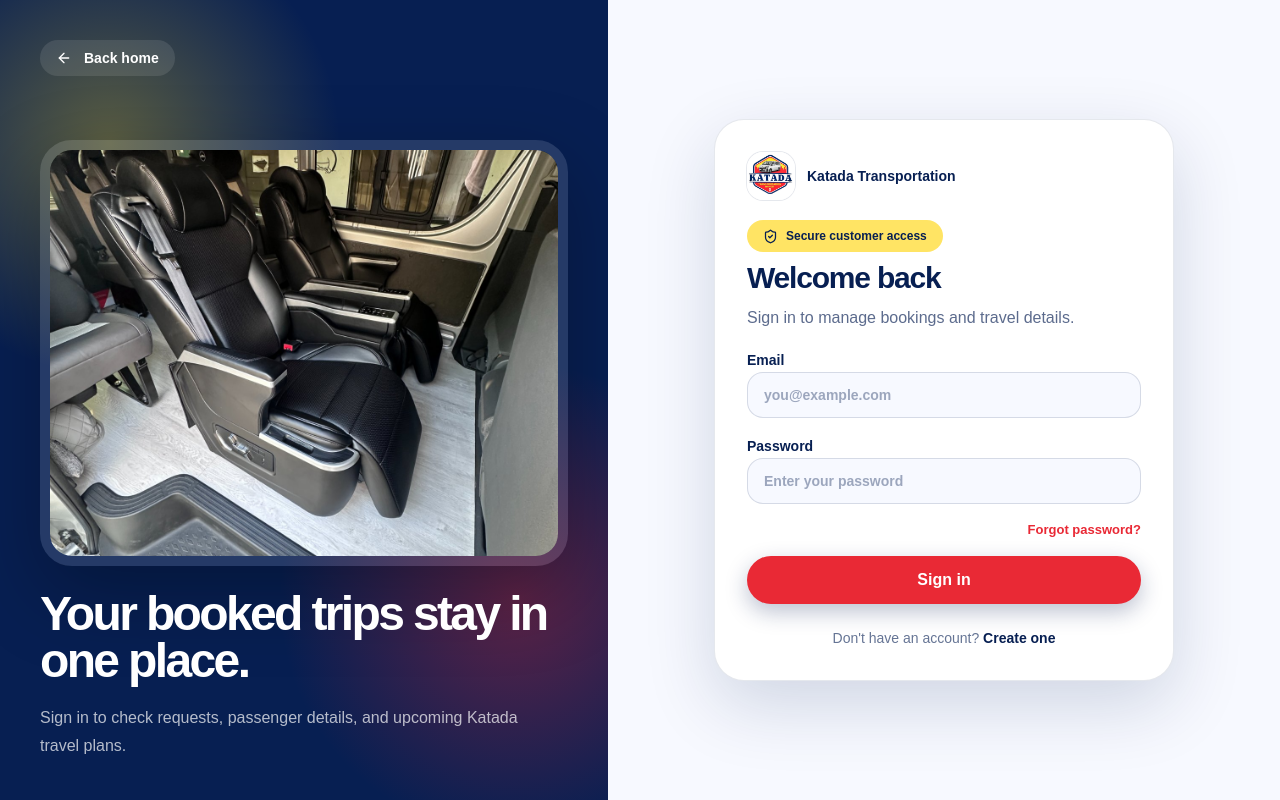
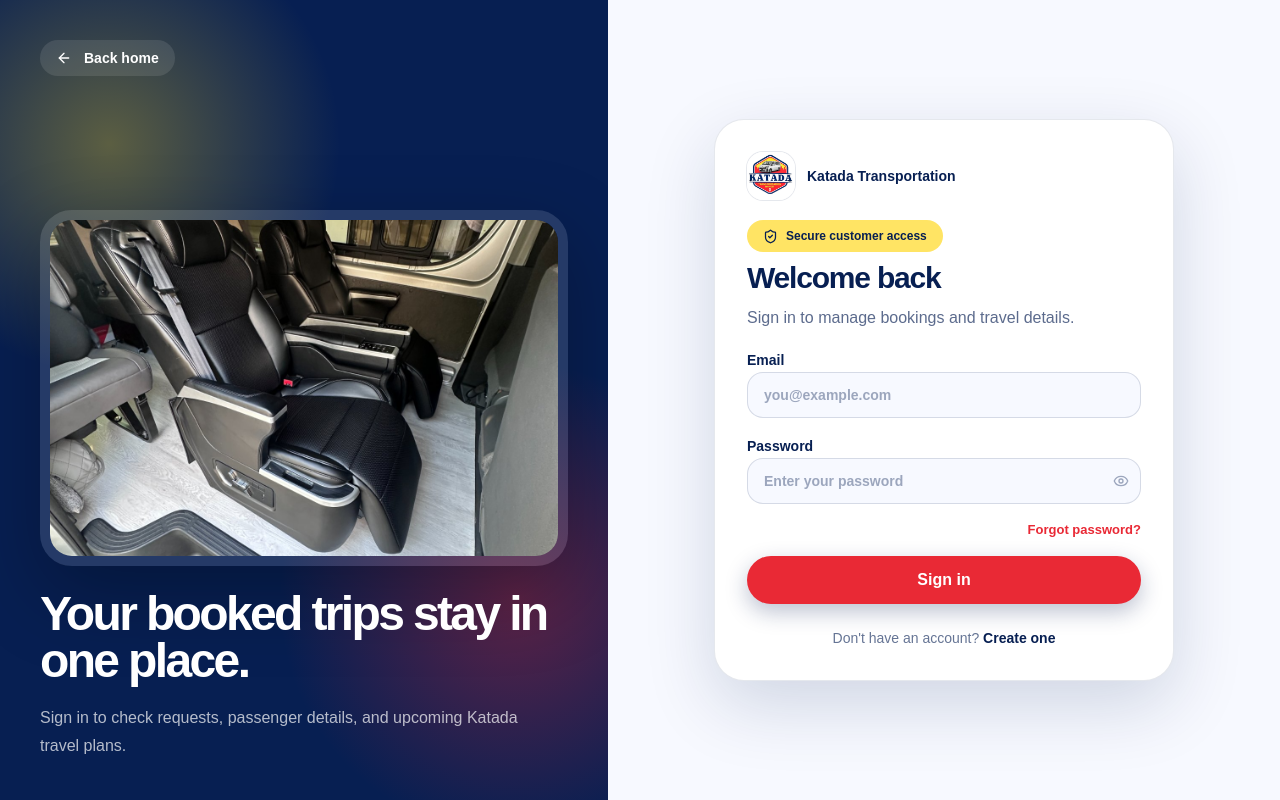
Before and after one commit to CharlesTogle/KatadaVanRentals, a React (Vite) app: page /login in a window 1280 px wide. Built offline with nearby package versions, Linux system fonts and the light colour scheme; no server answers.

Commit message:
feat: add live validation and improved UX to auth pages

```diff
--- a/src/pages/Login.tsx
+++ b/src/pages/Login.tsx
@@ -1,12 +1,19 @@
 import { useState } from 'react'
+import { useNavigate, useSearchParams } from 'react-router-dom'
 import { supabase } from '@/lib/supabase'
+import { friendlyError } from '@/lib/errors'
 import { Button } from '@/components/ui/button'
 import { Card, CardContent, CardDescription, CardHeader, CardTitle } from '@/components/ui/card'
-import { ArrowLeft, ShieldCheck } from 'lucide-react'
+import { cn } from '@/lib/utils'
+import { isValidEmail, isValidPassword } from '@/lib/validation'
+import { ArrowLeft, Eye, EyeOff, ShieldCheck } from 'lucide-react'
 
 export default function Login() {
+  const navigate = useNavigate()
+  const [searchParams] = useSearchParams()
   const [email, setEmail] = useState('')
   const [password, setPassword] = useState('')
+  const [showPassword, setShowPassword] = useState(false)
   const [error, setError] = useState('')
   const [loading, setLoading] = useState(false)
 
@@ -15,14 +22,26 @@ export default function Login() {
     setError('')
     setLoading(true)
 
-    const { error } = await supabase.auth.signInWithPassword({ email, password })
-    if (error) setError(error.message)
+    const { error, data } = await supabase.auth.signInWithPassword({ email, password })
+    if (error) {
+      setError(friendlyError(error))
       setLoading(false)
+    } else {
+      supabase
+        .from('profiles')
+        .select('role')
+        .eq('id', data.user.id)
+        .single()
+        .then(({ data: profile }) => {
+          const isAdmin = profile?.role === 'admin' || profile?.role === 'manager' || profile?.role === 'staff'
+          navigate(searchParams.get('redirect') || (isAdmin ? '/admin' : '/dashboard'), { replace: true })
+        })
+    }
   }
 
   return (
     <div
-      className="grid h-[100dvh] max-h-[100dvh] overflow-hidden bg-[#f7f9ff] text-[#071f52] lg:grid-cols-[0.95fr_1.05fr]"
+      className="grid h-[100dvh] bg-[#f7f9ff] text-[#071f52] lg:grid-cols-[0.95fr_1.05fr]"
       style={{
         fontFamily: "'Plus Jakarta Sans', sans-serif",
       }}
@@ -36,7 +55,7 @@ export default function Login() {
 
         <div className="relative z-10">
           <div className="mb-6 overflow-hidden rounded-[32px] border-[10px] border-white/12 shadow-[0_28px_80px_rgba(0,0,0,0.28)]">
-            <img src="/vehicle-sample.jpg" alt="Katada van interior with reclining seats" className="aspect-[5/4] w-full object-cover" />
+            <img src="/vehicle-sample.jpg" alt="Katada van interior with reclining seats" className="max-h-[42vh] w-full object-cover" />
           </div>
           <h1 className="max-w-[620px] text-4xl font-black leading-[0.98] tracking-[-0.055em] xl:text-5xl">
             Your booked trips stay in one place.
@@ -85,7 +104,12 @@ export default function Login() {
                 value={email}
                 onChange={(e) => setEmail(e.target.value)}
                 placeholder="you@example.com"
-                className="block w-full rounded-2xl border border-[#071f52]/14 bg-[#f7f9ff] px-4 py-3 text-sm font-semibold text-[#071f52] placeholder:text-[#071f52]/38 transition-colors focus:border-[#071f52] focus:bg-white focus:outline-none focus:ring-2 focus:ring-[#ffd923]/60"
+                className={cn(
+                  'block w-full rounded-2xl border border-[#071f52]/14 bg-[#f7f9ff] px-4 py-3 text-sm font-semibold text-[#071f52] placeholder:text-[#071f52]/38 transition-colors focus:bg-white focus:outline-none focus:ring-2 focus:border-[#071f52] focus:ring-[#ffd923]/60',
+                  email && (isValidEmail(email)
+                    ? 'border-[#16a34a] focus:border-[#16a34a] focus:ring-[#16a34a]/30'
+                    : 'border-[#e92935] focus:border-[#e92935] focus:ring-[#e92935]/30'),
+                )}
               />
             </div>
 
@@ -93,15 +117,30 @@ export default function Login() {
               <label htmlFor="password" className="text-sm font-bold text-[#071f52]">
                 Password
               </label>
+              <div className="relative">
                 <input
                   id="password"
-                type="password"
+                  type={showPassword ? 'text' : 'password'}
                   required
                   value={password}
                   onChange={(e) => setPassword(e.target.value)}
                   placeholder="Enter your password"
-                className="block w-full rounded-2xl border border-[#071f52]/14 bg-[#f7f9ff] px-4 py-3 text-sm font-semibold text-[#071f52] placeholder:text-[#071f52]/38 transition-colors focus:border-[#071f52] focus:bg-white focus:outline-none focus:ring-2 focus:ring-[#ffd923]/60"
+                  className={cn(
+                    'block w-full rounded-2xl border border-[#071f52]/14 bg-[#f7f9ff] px-4 py-3 pr-10 text-sm font-semibold text-[#071f52] placeholder:text-[#071f52]/38 transition-colors focus:bg-white focus:outline-none focus:ring-2 focus:border-[#071f52] focus:ring-[#ffd923]/60',
+                    password && (isValidPassword(password)
+                      ? 'border-[#16a34a] focus:border-[#16a34a] focus:ring-[#16a34a]/30'
+                      : 'border-[#e92935] focus:border-[#e92935] focus:ring-[#e92935]/30'),
+                  )}
                 />
+                <button
+                  type="button"
+                  onClick={() => setShowPassword(!showPassword)}
+                  className="absolute right-3 top-1/2 -translate-y-1/2 text-[#071f52]/38 hover:text-[#071f52]"
+                  aria-label={showPassword ? 'Hide password' : 'Show password'}
+                >
+                  {showPassword ? <EyeOff size={16} /> : <Eye size={16} />}
+                </button>
+              </div>
             </div>
 
             <div className="flex justify-end">
--- a/src/pages/Register.tsx
+++ b/src/pages/Register.tsx
@@ -1,12 +1,17 @@
 import { useState } from 'react'
 import { supabase } from '@/lib/supabase'
+import { friendlyError } from '@/lib/errors'
 import { Button } from '@/components/ui/button'
 import { Card, CardContent, CardDescription, CardHeader, CardTitle } from '@/components/ui/card'
-import { ArrowLeft, CalendarCheck } from 'lucide-react'
+import { ArrowLeft, CalendarCheck, Eye, EyeOff } from 'lucide-react'
+import { cn } from '@/lib/utils'
+import { isValidEmail, isValidPassword } from '@/lib/validation'
+import { AUTH_MESSAGES } from '@/constants/auth'
 
 export default function Register() {
   const [email, setEmail] = useState('')
   const [password, setPassword] = useState('')
+  const [showPassword, setShowPassword] = useState(false)
   const [name, setName] = useState('')
   const [error, setError] = useState('')
   const [loading, setLoading] = useState(false)
@@ -23,9 +28,9 @@ export default function Register() {
     })
 
     if (error) {
-      setError(error.message)
+      setError(friendlyError(error))
     } else {
-      setError('Check your email for a confirmation link.')
+      setError(AUTH_MESSAGES.success.confirmation_link_sent)
     }
 
     setLoading(false)
@@ -33,7 +38,7 @@ export default function Register() {
 
   return (
     <div
-      className="grid h-[100dvh] max-h-[100dvh] overflow-hidden bg-[#f7f9ff] text-[#071f52] lg:grid-cols-[0.95fr_1.05fr]"
+      className="grid h-[100dvh] bg-[#f7f9ff] text-[#071f52] lg:grid-cols-[0.95fr_1.05fr]"
       style={{
         fontFamily: "'Plus Jakarta Sans', sans-serif",
       }}
@@ -47,7 +52,7 @@ export default function Register() {
 
         <div className="relative z-10">
           <div className="mb-6 overflow-hidden rounded-[32px] border-[10px] border-white/12 shadow-[0_28px_80px_rgba(0,0,0,0.28)]">
-            <img src="/van-1.jpg" alt="Clean Katada van cabin seating" className="aspect-[5/4] w-full object-cover" />
+            <img src="/van-1.jpg" alt="Clean Katada van cabin seating" className="max-h-[42vh] w-full object-cover" />
           </div>
           <h1 className="max-w-[600px] text-4xl font-black leading-[0.98] tracking-[-0.055em] xl:text-5xl">
             Book faster when the road calls.
@@ -83,7 +88,7 @@ export default function Register() {
                 <div className={cn(
                   'rounded-2xl border px-4 py-3 text-sm font-bold',
                   error.includes('confirmation')
-                    ? 'border-[#071f52]/18 bg-[#ffd923]/28 text-[#071f52]'
+                    ? 'border-[#16a34a]/30 bg-[#16a34a]/10 text-[#15803d]'
                     : 'border-[#e92935]/30 bg-[#e92935]/8 text-[#b91c1c]'
                 )}>
                   {error}
@@ -116,7 +121,12 @@ export default function Register() {
                 value={email}
                 onChange={(e) => setEmail(e.target.value)}
                 placeholder="you@example.com"
-                className="block w-full rounded-2xl border border-[#071f52]/14 bg-[#f7f9ff] px-4 py-3 text-sm font-semibold text-[#071f52] placeholder:text-[#071f52]/38 transition-colors focus:border-[#071f52] focus:bg-white focus:outline-none focus:ring-2 focus:ring-[#ffd923]/60"
+                className={cn(
+                  'block w-full rounded-2xl border border-[#071f52]/14 bg-[#f7f9ff] px-4 py-3 text-sm font-semibold text-[#071f52] placeholder:text-[#071f52]/38 transition-colors focus:bg-white focus:outline-none focus:ring-2 focus:border-[#071f52] focus:ring-[#ffd923]/60',
+                  email && (isValidEmail(email)
+                    ? 'border-[#16a34a] focus:border-[#16a34a] focus:ring-[#16a34a]/30'
+                    : 'border-[#e92935] focus:border-[#e92935] focus:ring-[#e92935]/30'),
+                )}
               />
             </div>
 
@@ -124,15 +134,30 @@ export default function Register() {
               <label htmlFor="password" className="text-sm font-bold text-[#071f52]">
                 Password
               </label>
+              <div className="relative">
                 <input
                   id="password"
-                type="password"
+                  type={showPassword ? 'text' : 'password'}
                   required
                   value={password}
                   onChange={(e) => setPassword(e.target.value)}
                   placeholder="At least 6 characters"
-                className="block w-full rounded-2xl border border-[#071f52]/14 bg-[#f7f9ff] px-4 py-3 text-sm font-semibold text-[#071f52] placeholder:text-[#071f52]/38 transition-colors focus:border-[#071f52] focus:bg-white focus:outline-none focus:ring-2 focus:ring-[#ffd923]/60"
+                  className={cn(
+                    'block w-full rounded-2xl border border-[#071f52]/14 bg-[#f7f9ff] px-4 py-3 pr-10 text-sm font-semibold text-[#071f52] placeholder:text-[#071f52]/38 transition-colors focus:bg-white focus:outline-none focus:ring-2 focus:border-[#071f52] focus:ring-[#ffd923]/60',
+                    password && (isValidPassword(password)
+                      ? 'border-[#16a34a] focus:border-[#16a34a] focus:ring-[#16a34a]/30'
+                      : 'border-[#e92935] focus:border-[#e92935] focus:ring-[#e92935]/30'),
+                  )}
                 />
+                <button
+                  type="button"
+                  onClick={() => setShowPassword(!showPassword)}
+                  className="absolute right-3 top-1/2 -translate-y-1/2 text-[#071f52]/38 hover:text-[#071f52]"
+                  aria-label={showPassword ? 'Hide password' : 'Show password'}
+                >
+                  {showPassword ? <EyeOff size={16} /> : <Eye size={16} />}
+                </button>
+              </div>
             </div>
 
             <Button type="submit" disabled={loading} className="w-full bg-[#e92935] text-white hover:bg-[#c91f2a] focus-visible:ring-[#ffd923]" size="lg">
@@ -152,7 +177,3 @@ export default function Register() {
     </div>
   )
 }
-
-function cn(...inputs: (string | undefined | false | null)[]) {
-  return inputs.filter(Boolean).join(' ')
-}
```
Lines whose indentation alone changed are shown as unchanged.
